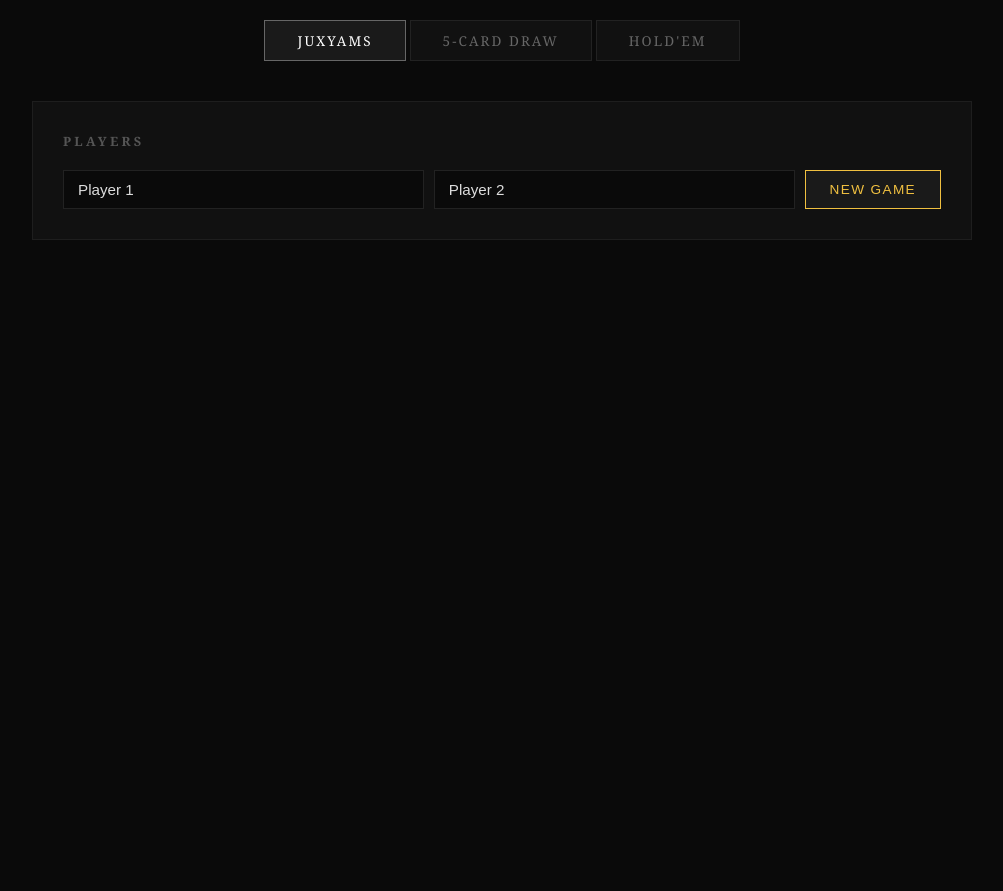
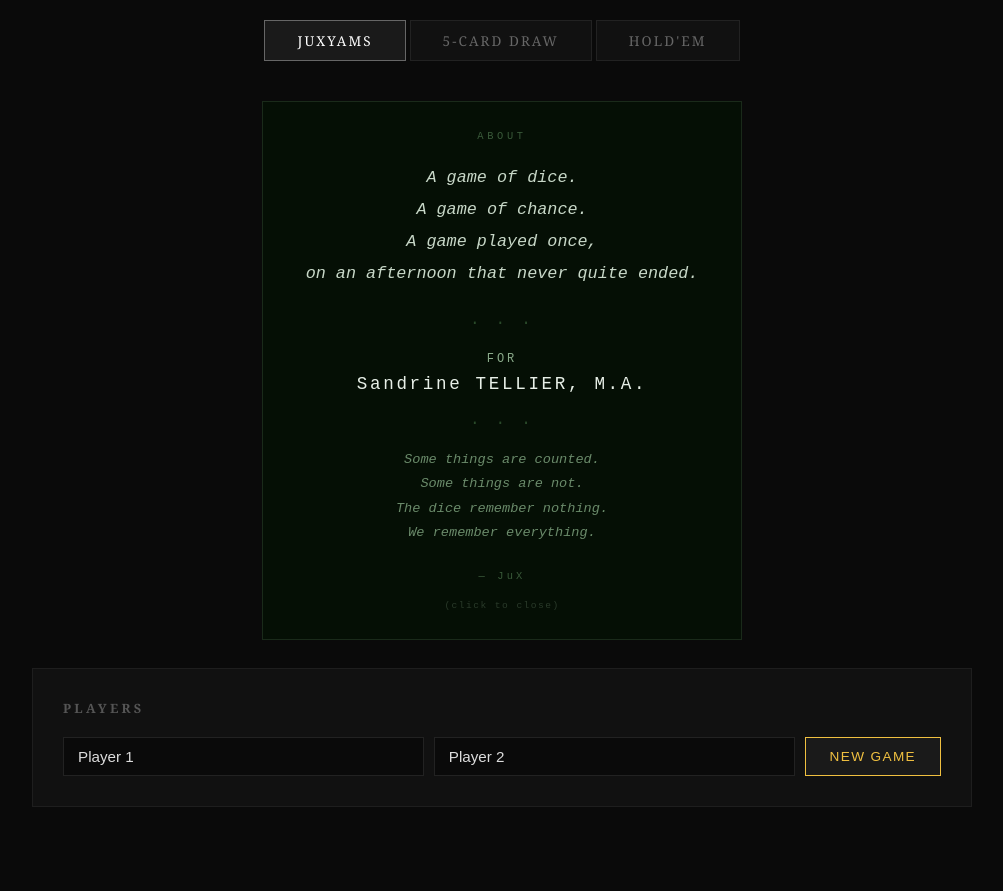
Before and after one commit to alissali/Learn, a Flask app: page / in a window 1280 px wide. Shown: the part 128-1019 px from the top of the page, without its empty margins (138-1141 px from the left). Before the commit the page ends 368 px from the top, so only its background shows below. Run offline with Flask 2, Linux system fonts and the light colour scheme.

Commit message:
JuXYams.About: For Sandrine TELLIER, M.A. — Universal Melancholic Romance

```diff
--- a/JeuX/templates/jeux.html
+++ b/JeuX/templates/jeux.html
@@ -130,6 +130,38 @@ body { font-family:'Georgia',serif; background:#0a0a0a; color:#e0e0e0; min-heigh
 
 <!-- ════════════════════════════════════════════════════════ YAMS -->
 <div id="panel-yams" class="panel active">
+
+  <!-- ABOUT -->
+  <div id="yams-about" style="
+    max-width:480px;margin:0 auto 28px auto;
+    padding:28px 32px;
+    border:1px solid #1a2a1a;
+    background:#050f05;
+    text-align:center;
+    font-family:'Courier New',monospace;
+    cursor:pointer;
+  " onclick="this.style.display='none'">
+    <div style="font-size:0.65em;letter-spacing:0.35em;text-transform:uppercase;color:#3a5a3a;margin-bottom:20px">About</div>
+    <div style="font-size:1.05em;color:#c8d8c8;line-height:1.9;font-style:italic">
+      A game of dice.<br>
+      A game of chance.<br>
+      A game played once,<br>
+      on an afternoon that never quite ended.
+    </div>
+    <div style="margin:24px 0 20px 0;color:#2a4a2a;letter-spacing:0.2em">· · ·</div>
+    <div style="font-size:0.75em;letter-spacing:0.25em;color:#8aaa8a;text-transform:uppercase">For</div>
+    <div style="font-size:1.1em;color:#e8f0e8;letter-spacing:0.15em;margin-top:8px">Sandrine TELLIER, M.A.</div>
+    <div style="margin:20px 0 16px 0;color:#2a4a2a;letter-spacing:0.2em">· · ·</div>
+    <div style="font-size:0.85em;color:#6a8a6a;line-height:1.8;font-style:italic">
+      Some things are counted.<br>
+      Some things are not.<br>
+      The dice remember nothing.<br>
+      We remember everything.
+    </div>
+    <div style="margin-top:24px;font-size:0.65em;letter-spacing:0.3em;color:#3a5a3a">— JuX</div>
+    <div style="margin-top:18px;font-size:0.6em;color:#2a3a2a;letter-spacing:0.15em">(click to close)</div>
+  </div>
+
   <div class="setup-card">
     <h2>Players</h2>
     <div class="input-row">
```
